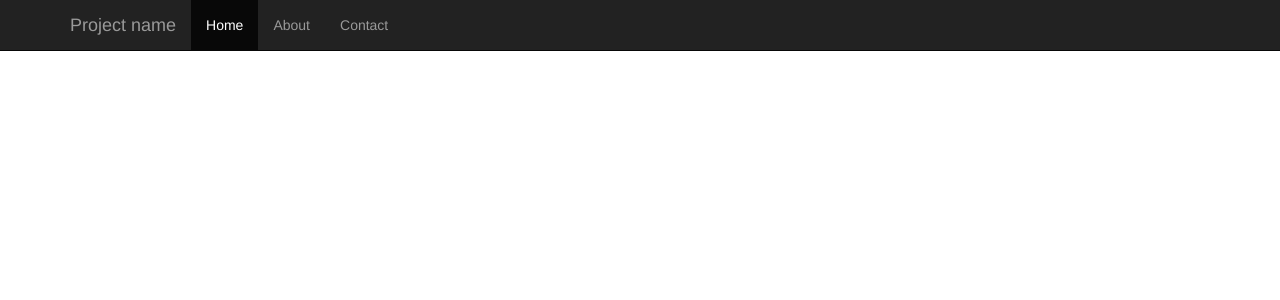
After one commit to Redpill-Linpro/kickoff, a Python web app: template kickoff/app/templates/header.html in a window 1280 px wide. The commit adds this page. Shown: the top 300 px of the page. Run offline with Jinja, Linux system fonts and the light colour scheme; the template is opened without the code that fills it, so the values that code supplies are empty; some libraries are stand-ins or nearby versions.

Commit message:
development

```diff
--- /dev/null
+++ b/kickoff/app/templates/header.html
@@ -0,0 +1,46 @@
+<!DOCTYPE html>
+<html lang="en">
+  <head>
+    <meta charset="utf-8">
+    <meta name="viewport" content="width=device-width, initial-scale=1.0">
+    <meta name="description" content="">
+    <meta name="author" content="">
+    <link rel="shortcut icon" href="/static/bootstrap/assets/ico/favicon.png">
+
+    <title>Starter Template for Bootstrap</title>
+
+    <!-- Bootstrap core CSS -->
+    <link href="/static/bootstrap/dist/css/bootstrap.css" rel="stylesheet">
+
+    <!-- Custom styles for this template -->
+
+    <!-- HTML5 shim and Respond.js IE8 support of HTML5 elements and media queries -->
+    <!--[if lt IE 9]>
+      <script src="/static/bootstrap/assets/js/html5shiv.js"></script>
+      <script src="/static/bootstrap/assets/js/respond.min.js"></script>
+    <![endif]-->
+  </head>
+
+  <body>
+
+    <div class="navbar navbar-inverse navbar-fixed-top">
+      <div class="container">
+        <div class="navbar-header">
+          <button type="button" class="navbar-toggle" data-toggle="collapse" data-target=".navbar-collapse">
+            <span class="icon-bar"></span>
+            <span class="icon-bar"></span>
+            <span class="icon-bar"></span>
+          </button>
+          <a class="navbar-brand" href="#">Project name</a>
+        </div>
+        <div class="collapse navbar-collapse">
+          <ul class="nav navbar-nav">
+            <li class="active"><a href="#">Home</a></li>
+            <li><a href="#about">About</a></li>
+            <li><a href="#contact">Contact</a></li>
+          </ul>
+        </div><!--/.nav-collapse -->
+      </div>
+    </div>
+
+    <div class="container">
```
Also changed, not shown: kickoff/app/templates/footer.html (added, +9 -0 lines), kickoff/app/templates/index.html (+4 -22 lines).
